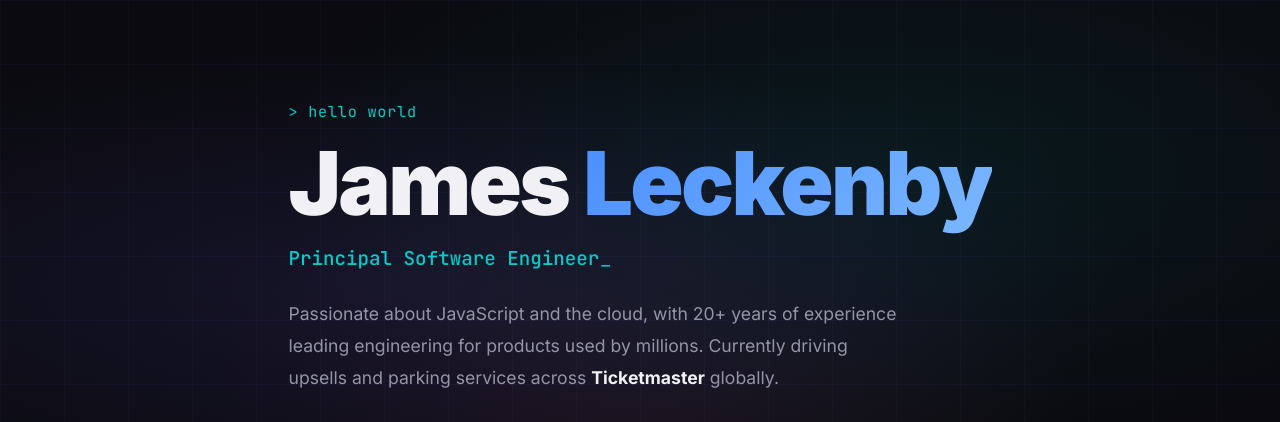
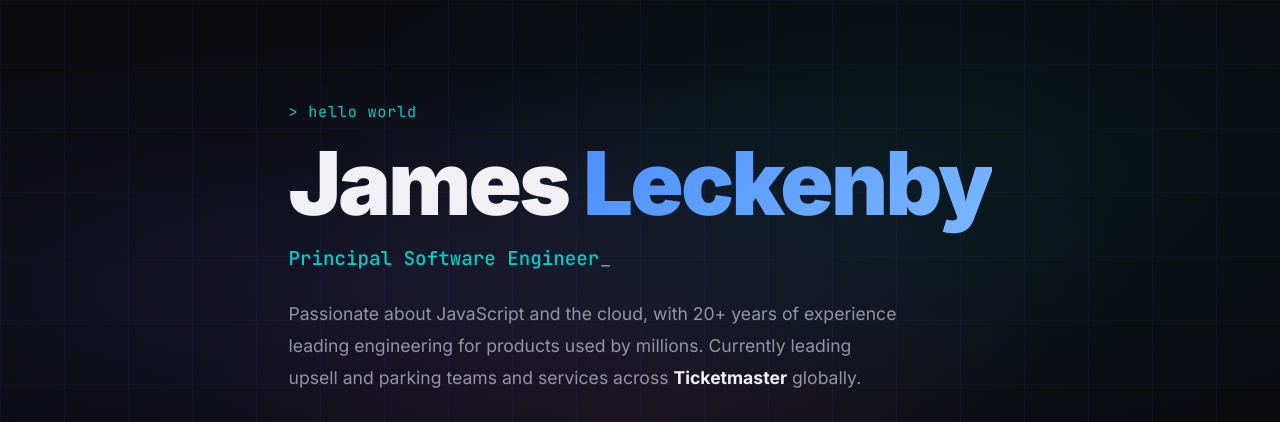
Before and after one commit to jleck/jleck.co.uk, a plain HTML site: page index.html in a window 1280 px wide. Shown: the top 422 px of the page. Drawn offline with Linux system fonts and the light colour scheme.

Commit message:
Update bio wording
Co-Authored-By: Claude Opus 4.6 <noreply@anthropic.com>

```diff
--- a/index.html
+++ b/index.html
@@ -27,7 +27,7 @@
         <p class="bio">
           Passionate about JavaScript and the cloud, with 20+ years of
           experience leading engineering for products used by millions.
-          Currently driving upsells and parking services across
+          Currently leading upsell and parking teams and services across
           <strong>Ticketmaster</strong> globally.
         </p>
         <div class="hero-links">
```
